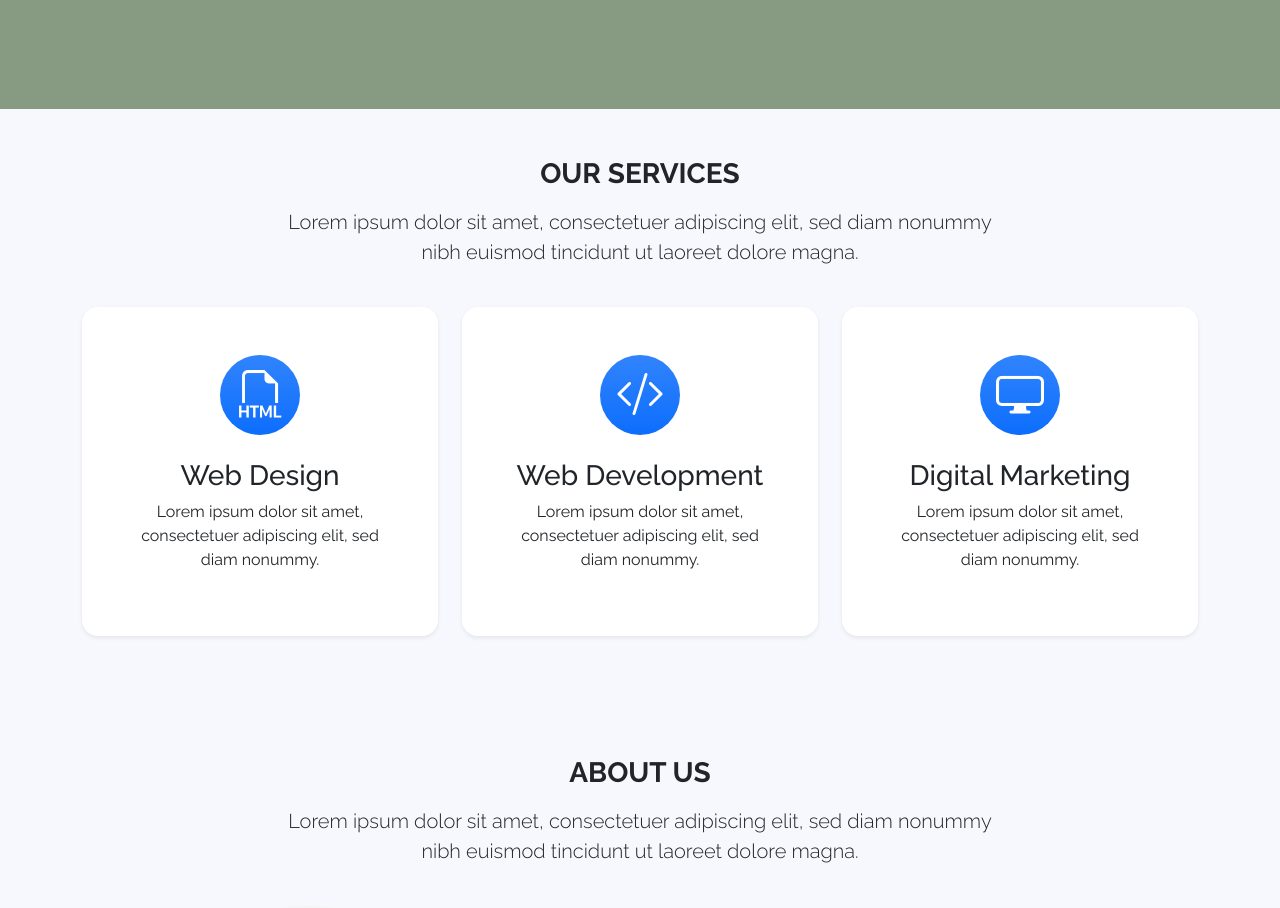
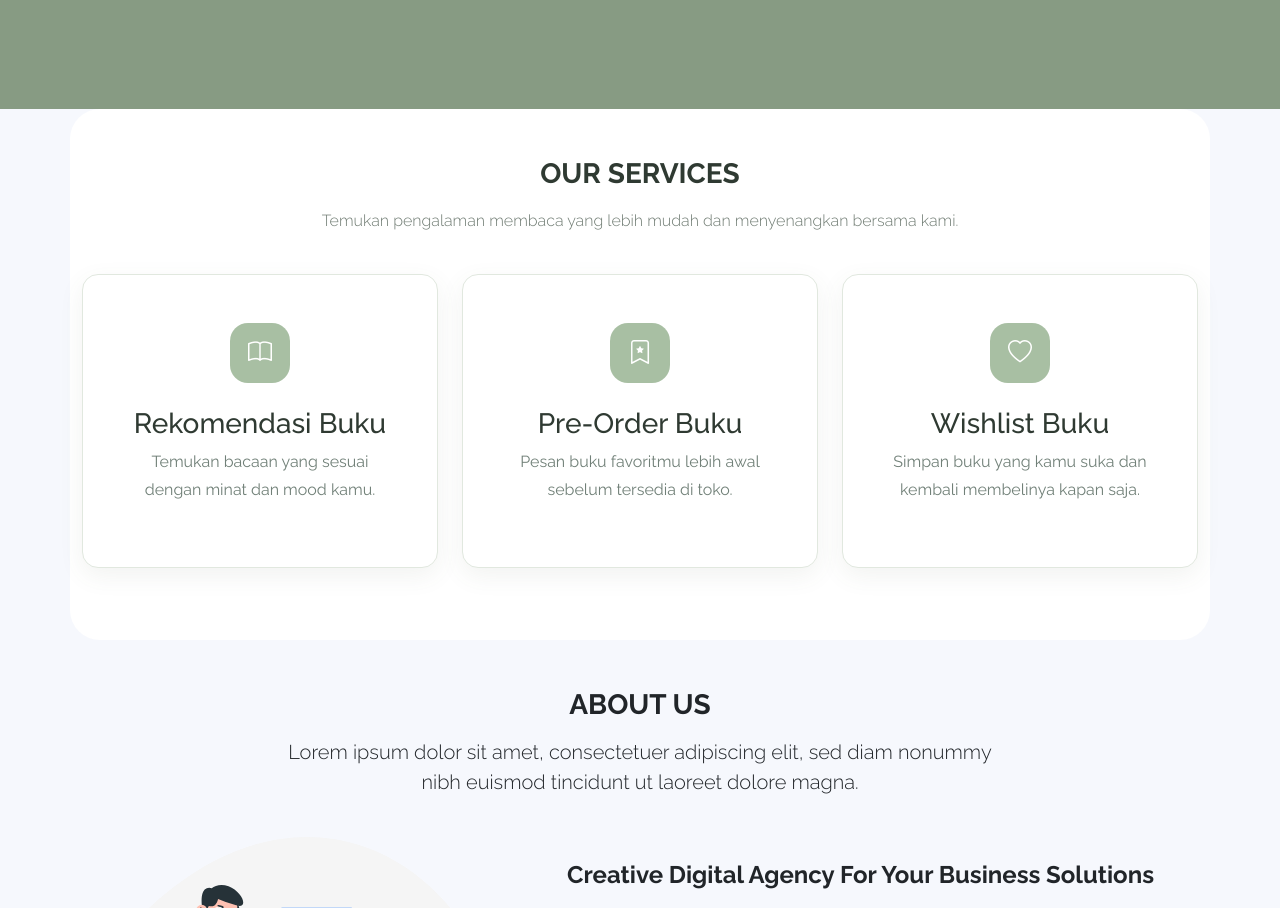
Before and after one commit to AsanZFrah/Project-TokoBuku, a plain HTML site: page index.html in a window 1280 px wide. Shown: the part 579-1487 px from the top of the page. Drawn offline with nearby package versions, Linux system fonts and the light colour scheme.

Commit message:
first upload code bagian our service

```diff
--- a/assets/css/style.css
+++ b/assets/css/style.css
@@ -1,3 +1,7 @@
+/* =========================
+   GLOBAL
+========================= */
+
 body {
   font-family: Raleway, sans-serif;
   background: #f6f8fd;
@@ -16,6 +20,11 @@ body {
   opacity: .25;
 }
 
+
+/* =========================
+   NAVBAR
+========================= */
+
 .navbar-light .navbar-nav .nav-link {
   color: #212529 !important;
   font-size: 16px;
@@ -27,6 +36,11 @@ body {
   color: #0d6efd !important;
 }
 
+
+/* =========================
+   FEATURE ICON
+========================= */
+
 .feature-icon-1 {
   display: inline-flex;
   align-items: center;
@@ -37,6 +51,11 @@ body {
   color: #fff;
   border-radius: 100%;
 }
+
+
+/* =========================
+   SOCIAL MEDIA
+========================= */
 
 .btn-social-media {
   color: #31316a;
@@ -58,7 +77,11 @@ body {
   border-color: #0d6efd;
 }
 
-/* Footer */
+
+/* =========================
+   FOOTER
+========================= */
+
 .footer .copyright a {
   color: #ee5050;
   text-decoration: none;
@@ -78,7 +101,10 @@ body {
 }
 
 
-/* Cover Toko Buku */
+/* =========================
+   COVER TOKO BUKU
+========================= */
+
 .book-hero {
     background-color: #879b83;
     color: white;
@@ -130,13 +156,22 @@ body {
     object-fit: contain;
 }
 
+
+/* =========================
+   RESPONSIVE HERO
+========================= */
+
 @media (max-width: 768px) {
     .book-hero-title {
         font-size: 34px;
     }
 }
 
-/* Navbar Toko Buku */
+
+/* =========================
+   NAVBAR TOKO BUKU
+========================= */
+
 .bookstore-navbar {
     background-color: #f3ead7;
     padding: 18px 0;
@@ -178,6 +213,11 @@ body {
     color: white;
 }
 
+
+/* =========================
+   RESPONSIVE NAVBAR
+========================= */
+
 @media (max-width: 991px) {
     .bookstore-link {
         margin: 5px 0;
@@ -188,3 +228,96 @@ body {
         margin-top: 10px;
     }
 }
+
+
+/* =========================
+   OUR SERVICES
+========================= */
+
+#services {
+    background-color: #ffffff;
+    border-radius: 30px;
+}
+
+
+/* Judul dan deskripsi Services */
+
+#services .lead {
+    color: #6f7b72;
+    font-size: 16px;
+    line-height: 1.7;
+}
+
+
+/* Card Services */
+
+#services .card {
+    background-color: #ffffff;
+    border: 1px solid #e1e8df !important;
+    box-shadow: 0 8px 25px rgba(83, 102, 80, 0.08) !important;
+    transition: all 0.3s ease;
+}
+
+
+/* Efek hover */
+
+#services .card:hover {
+    transform: translateY(-6px);
+    box-shadow: 0 14px 30px rgba(83, 102, 80, 0.15) !important;
+}
+
+
+/* Icon Services */
+
+#services .feature-icon-1 {
+    width: 60px;
+    height: 60px;
+
+    margin-left: auto;
+    margin-right: auto;
+
+    display: flex;
+    align-items: center;
+    justify-content: center;
+
+    background: #a8bfa3 !important;
+    border-radius: 18px;
+}
+
+
+/* Icon di dalam Services */
+
+#services .feature-icon-1 i {
+    color: #ffffff;
+    font-size: 24px;
+}
+
+
+/* Judul card */
+
+#services h3 {
+    color: #2f3a32;
+}
+
+
+/* Deskripsi card */
+
+#services .card p {
+    color: #718078;
+    line-height: 1.7;
+}
+
+
+/* =========================
+   RESPONSIVE SERVICES
+========================= */
+
+@media (max-width: 768px) {
+    #services {
+        border-radius: 20px;
+    }
+
+    #services .card-body {
+        padding: 30px !important;
+    }
+}
--- a/index.html
+++ b/index.html
@@ -100,12 +100,13 @@
         </div>
     </div>
 </section>
+
         <!-- Services -->
         <div id="services" class="container text-center py-5">
             <div class="row">
                 <div class="col-lg-8 mx-auto">
                     <h3 class="fw-bold lh-2 mb-3">OUR SERVICES</h3>
-                    <p class="lead">Lorem ipsum dolor sit amet, consectetuer adipiscing elit, sed diam nonummy nibh euismod tincidunt ut laoreet dolore magna.</p>
+                    <p class="lead">Temukan pengalaman membaca yang lebih mudah dan menyenangkan bersama kami.</p>
                 </div>
             </div>
 
@@ -114,32 +115,34 @@
                     <div class="card border-0 rounded-4 shadow-sm">
                         <div class="card-body p-3 p-sm-5">
                             <div class="feature-icon-1 bg-primary bg-gradient mb-4">
-                                <i class="bi-filetype-html"></i>
+                                <i class="bi-book"></i>
                             </div>
-                            <h3>Web Design</h3>
-                            <p>Lorem ipsum dolor sit amet, consectetuer adipiscing elit, sed diam nonummy.</p>
+                            <h3>Rekomendasi Buku</h3>
+                            <p>Temukan bacaan yang sesuai dengan minat dan mood kamu.</p>
                         </div>
                     </div>
                 </div>
+
                 <div class="col-lg-4 mb-4 mb-lg-0">
                     <div class="card border-0 rounded-4 shadow-sm">
                         <div class="card-body p-3 p-sm-5">
                             <div class="feature-icon-1 bg-primary bg-gradient mb-4">
-                                <i class="bi-code-slash"></i>
+                                <i class="bi-bookmark-star"></i>
                             </div>
-                            <h3>Web Development</h3>
-                            <p>Lorem ipsum dolor sit amet, consectetuer adipiscing elit, sed diam nonummy.</p>
+                            <h3>Pre-Order Buku</h3>
+                            <p>Pesan buku favoritmu lebih awal sebelum tersedia di toko.</p>
                         </div>
                     </div>
                 </div>
+
                 <div class="col-lg-4 mb-4 mb-lg-0">
                     <div class="card border-0 rounded-4 shadow-sm">
                         <div class="card-body p-3 p-sm-5">
                             <div class="feature-icon-1 bg-primary bg-gradient mb-4">
-                                <i class="bi-display"></i>
+                                <i class="bi-heart"></i>
                             </div>
-                            <h3>Digital Marketing</h3>
-                            <p>Lorem ipsum dolor sit amet, consectetuer adipiscing elit, sed diam nonummy.</p>
+                            <h3>Wishlist Buku</h3>
+                            <p>Simpan buku yang kamu suka dan kembali membelinya kapan saja.</p>
                         </div>
                     </div>
                 </div>
@@ -194,6 +197,7 @@
                         </div>
                     </div>
                 </div>
+
                 <div class="col-lg-4 mb-4">
                     <div class="card h-100 border-0 rounded-4 shadow-sm">
                         <div class="card-body p-4 pb-0">
@@ -206,6 +210,7 @@
                         </div>
                     </div>
                 </div>
+
                 <div class="col-lg-4 mb-4">
                     <div class="card h-100 border-0 rounded-4 shadow-sm">
                         <div class="card-body p-4 pb-0">
@@ -218,6 +223,7 @@
                         </div>
                     </div>
                 </div>
+
                 <div class="col-lg-4 mb-4">
                     <div class="card h-100 border-0 rounded-4 shadow-sm">
                         <div class="card-body p-4 pb-0">
@@ -230,6 +236,7 @@
                         </div>
                     </div>
                 </div>
+
                 <div class="col-lg-4 mb-4">
                     <div class="card h-100 border-0 rounded-4 shadow-sm">
                         <div class="card-body p-4 pb-0">
@@ -242,6 +249,7 @@
                         </div>
                     </div>
                 </div>
+
                 <div class="col-lg-4 mb-4">
                     <div class="card h-100 border-0 rounded-4 shadow-sm">
                         <div class="card-body p-4 pb-0">
@@ -334,7 +342,7 @@
     </footer>
 
     <!-- Popper and Bootstrap JS -->
-    <script src="https://cdn.jsdelivr.net/npm/@popperjs/core@2.11.6/dist/umd/popper.min.js" integrity="sha384-oBqDVmMz9ATKxIep9tiCxS/Z9fNfEXiDAYTujMAeBAsjFuCZSmKbSSUnQlmh/jp3" crossorigin="anonymous"></script>
+    <script src="https://cdn.jsdelivr.net/npm/@popperjs/core@2.11.6/dist/umd/popper.min.js" integrity="sha384-oBqDVmMz9ATKxIep9tiCxS/Z9fNfEXiDAYTujMAeBAsjFuCZSmKbSSUnQlmh/j3" crossorigin="anonymous"></script>
     <script src="https://cdn.jsdelivr.net/npm/bootstrap@5.2.3/dist/js/bootstrap.min.js" integrity="sha384-cuYeSxntonz0PPNlHhBs68uyIAVpIIOZZ5JqeqvYYIcEL727kskC66kF92t6Xl2V" crossorigin="anonymous"></script>
 </body>
 
```
